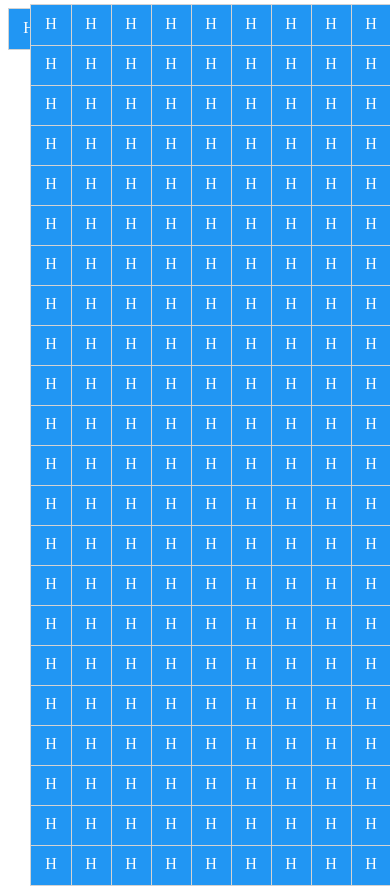
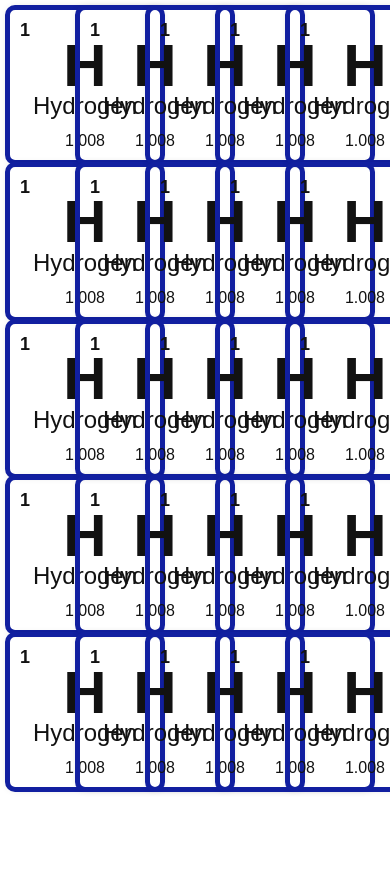
Before and after one commit to slienlaffa/alchemy, a website: page index.html in a window 390 px wide. Shown: the top 886 px of the page. After the commit the page ends 844 px from the top, so only its background shows below. Drawn offline with Linux system fonts and the light colour scheme.

Commit message:
improved visual elements

```diff
--- a/index.html
+++ b/index.html
@@ -1,33 +1,111 @@
 <!DOCTYPE html>
 <html>
 <style>
-.element {
+  :root {
+  color-scheme: light dark;
+}
+body {
+  color: light-dark(#121212, #ffffffd0);
+  background-color: light-dark(#ffffffd0, #121212);
+}
+.atomic-number {
   position: absolute;
-  z-index: 9;
+  top: 10px;
+  left: 10px;
+  font-size: 18px;
+  font-weight: bold;
+}
+
+.element-symbol {
+  font-size: 60px;
+  position: relative;
+  top: -20px;
+  font-weight: bold;
   text-align: center;
-  border: 1px solid #d3d3d3;
-  padding: 10px;
-  background-color: #2196F3;
-  color: #fff;
-  width: 20px;
-  height: 20px;
+}
+
+.element-name {
+  position: absolute;
+  bottom: 40px;
+  width: 100%;
+  text-align: center;
+  font-size: 24px;
+}
+
+.atomic-weight {
+  position: absolute;
+  bottom: 10px;
+  width: 100%;
+  text-align: center;
+  font-size: 16px;
+}
+
+.periodic-element {
+  position: absolute;
+  display: flex;
+  flex-direction: column;
+  justify-content: center;
+  align-items: center;
+  font-family: Arial, sans-serif;
+  border-radius: 5px;
+  box-shadow: 0 0 10px rgba(0, 0, 0, 0.3);
+  width: 150px;
+  height: 150px;
+  outline: 5px solid rgb(17, 31, 160);
 }
 .fused{
   background-color: #2222ff;
 }
+.hold{
+  z-index: 10;
+}
 </style>
 <body>
 
-<div id="element" class="element">
-  H
-</div>
 <script>
+let idNumber = 0;
+function createPeriodicElement(atomicNumber, symbol, name, weight, x, y) {
+    const elementDiv = document.createElement('div');
+    elementDiv.className = 'periodic-element';
+    elementDiv.style.left = `${x}px`;
+    elementDiv.style.top = `${y}px`;
+    elementDiv.id = `element${idNumber}`;
 
-//Make the DIV element draggagle:
-dragElement(document.getElementById("element"));
+    elementDiv.innerHTML = `
+        <div class="atomic-number">${atomicNumber}</div>
+        <div class="element-symbol">${symbol}</div>
+        <div class="element-name">${name}</div>
+        <div class="atomic-weight">${weight}</div>
+    `;
+    idNumber++
+    document.body.appendChild(elementDiv);
+    dragElement(elementDiv);
+    return elementDiv;
+}
 
+
+
+function placeElement(x,y) {
+  createPeriodicElement(1,"H","Hydrogen",1.008,x,y)
+}
+
+onload = function() {
+  // TODO: Buscar otra manera de colocar los elementos iniciales
+  let maxX = innerWidth - 40;
+  let maxY = innerHeight - 60;
+  const sizeX = maxX/5
+  const sizeY = maxY/5
+  for(let x = 10; x < maxX; x += sizeX){
+    for(let y = 10; y < maxY; y += sizeY){
+      placeElement(x,y)
+    }
+  }
+}
+
+/** Contiene toda la funcionalidad de movimiento */
 function dragElement(elmnt) {
   var pos1 = 0, pos2 = 0, pos3 = 0, pos4 = 0;
+  elmnt.addEventListener("dblclick", (event) => {console.log("hacer que se cree una copia del elemento")});
   elmnt.onmousedown = dragMouseDown;
   function dragMouseDown(e) {
     e = e || window.event;
@@ -35,6 +113,7 @@ function dragElement(elmnt) {
     // get the mouse cursor position at startup:
     pos3 = e.clientX;
     pos4 = e.clientY;
+    elmnt.classList.add("hold")
     document.onmouseup = closeDragElement;
     // call a function whenever the cursor moves:
     document.onmousemove = elementDrag;
@@ -57,53 +136,31 @@ function dragElement(elmnt) {
     /* stop moving when mouse button is released:*/
     document.onmouseup = null;
     document.onmousemove = null;
+    elmnt.classList.remove("hold")
 
-    // detecta el elemento que esta bajo el que esta siendo arrastrado
-    elmnt.style.pointerEvents = 'none'
-    const dropTarget = document.elementFromPoint(event.clientX, event.clientY);
-    elmnt.style.pointerEvents = 'auto'
+    const rect = elmnt.getBoundingClientRect();
+    const centerX = rect.left + rect.width / 2;
+    const centerY = rect.top + rect.height / 2;
 
-  if (dropTarget && dropTarget.classList.contains('element')) {
-      // Fusionar elementos
-      dropTarget.classList.add('fused');
-      dropTarget.append("!")
-      elmnt.style.display = 'none'; // Oculta el elemento arrastrado
-  }
-  }
+    const nearbyElements = document.elementsFromPoint(centerX, centerY);
 
-  // Agregar en lugares aleatorios
-  const imgPoss = [];
-  const size = 40
+    for (const target of nearbyElements) {
+        if (target !== elmnt && target.classList.contains('periodic-element')) {
+            const targetRect = target.getBoundingClientRect();
+            const distance = Math.hypot(
+                centerX - (targetRect.left + targetRect.width / 2),
+                centerY - (targetRect.top + targetRect.height / 2)
+            );
 
-
-  let maxX, maxY;
-
-  function placeElement(x,y) {
-      const imgSrc = imgPoss.length;
-      const parser = new DOMParser();
-
-
-          var link = `<div id="element${imgSrc}" class="element" style="left: ${x}px; top: ${y}px;">H</div>`;
-
-        // Parse the element string
-        const doc = parser.parseFromString(link, 'text/html');
-        const element = doc.body.firstChild;
-        document.body.appendChild(element)
-
-          imgPoss.push({x, y}); // record all img positions esto no es necesario, cambiarlo por una variable que lleve la cuenta
-          dragElement(element);
-
-  }
-
-  // Hay que mover esto fuera de la funcion dragElement()
-  onload = function() {
-      maxX = innerWidth;
-      maxY = innerHeight;
-      for(let x = maxX; x > 0; x -= size){
-        for(let y = maxY; y > 0; y -= size){
-          placeElement(x,y)
+            if (distance < rect.width) {  // Adjust this value to change fusion distance
+                // Fusion logic
+                target.classList.add('fused');
+                target.append("!");
+                elmnt.remove();
+                break;
+            }
         }
-      }
+    }
   }
 }
 </script>
```
